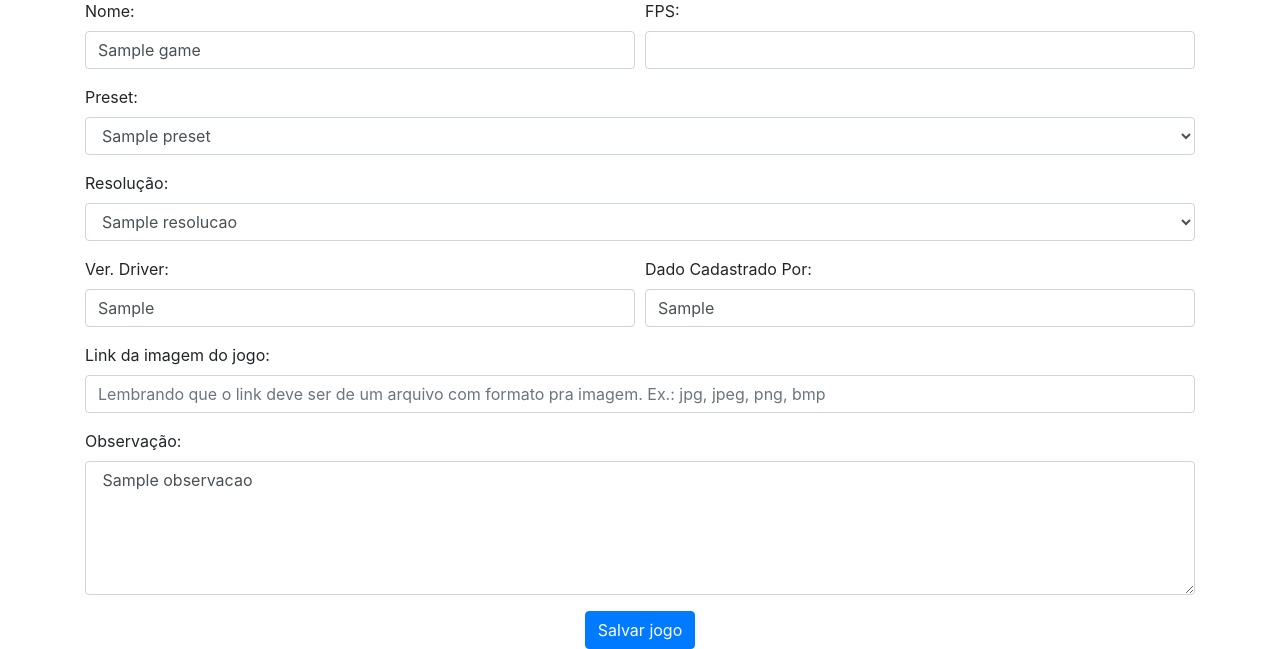
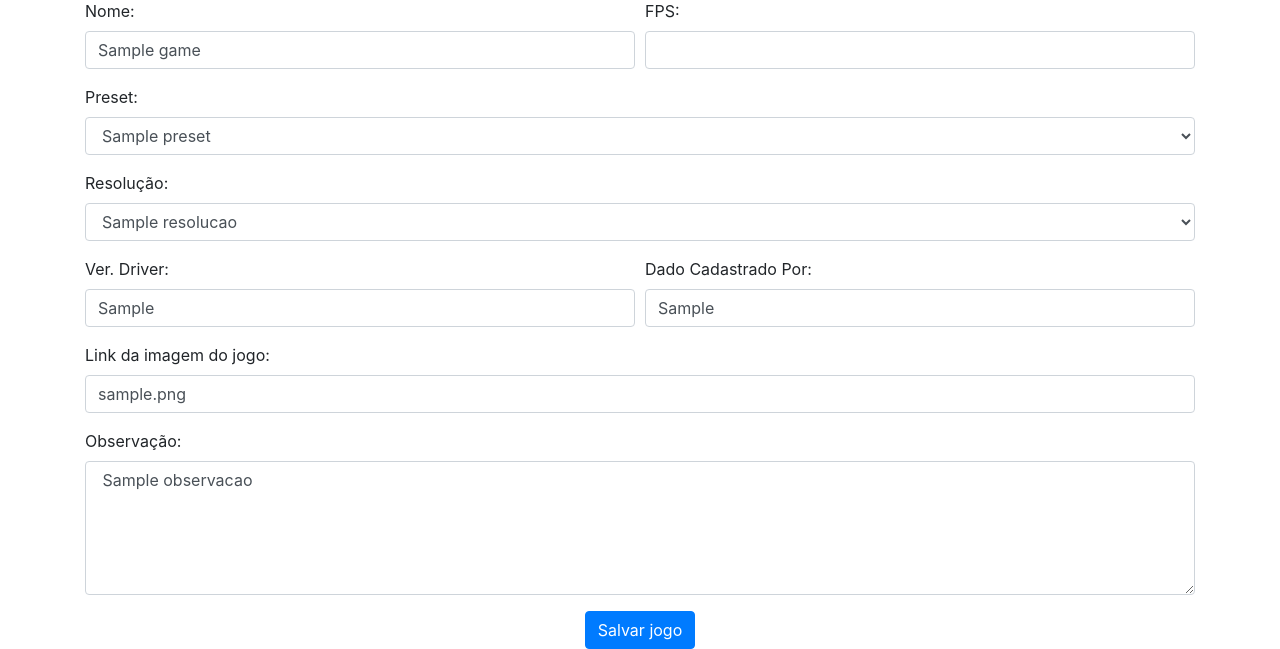
Before and after one commit to RafaelMoreira96/lista-aspire5, a Laravel app: template resources/views/edit.blade.php in a window 1280 px wide. Shown: the part 266-915 px from the top of the page. Run offline with Laravel 8, Linux system fonts and the light colour scheme; the template is opened without the code that fills it: most values are stand-ins (such as "Sample title", 1, 10 or a date in 2020); some libraries are stand-ins or nearby versions.

Commit message:
Alterações no banco de dados e layout de visualizar jogo

```diff
--- a/resources/views/edit.blade.php
+++ b/resources/views/edit.blade.php
@@ -78,7 +78,7 @@
         <div class="form-row">
             <div class="form-group col-md-12">
                 <label for="img"> Link da imagem do jogo: </label>
-                <input type="text" class="form-control" name="img" placeholder="Lembrando que o link deve ser de um arquivo com formato pra imagem. Ex.: jpg, jpeg, png, bmp">
+            <input type="text" class="form-control" name="img"  value="{{ $game->img }}"  placeholder="Lembrando que o link deve ser de um arquivo com formato pra imagem. Ex.: jpg, jpeg, png, bmp">
             </div>
         </div>
 
```
